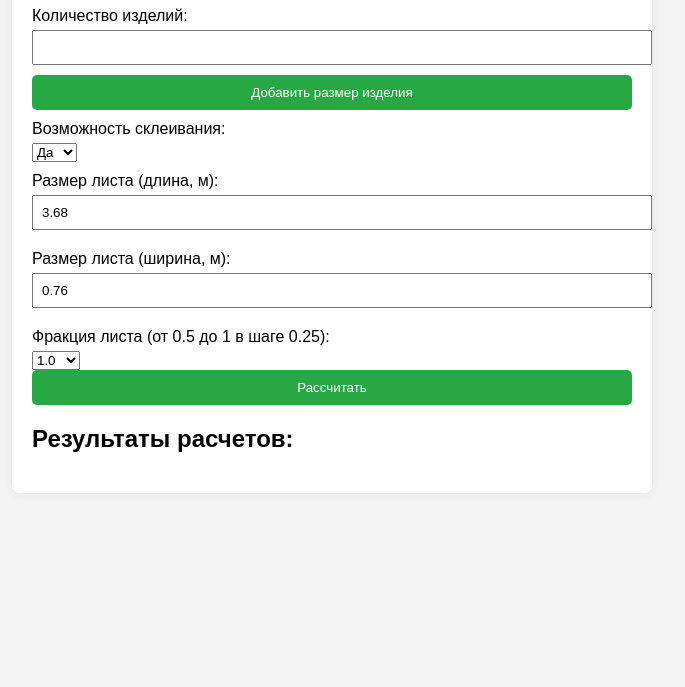
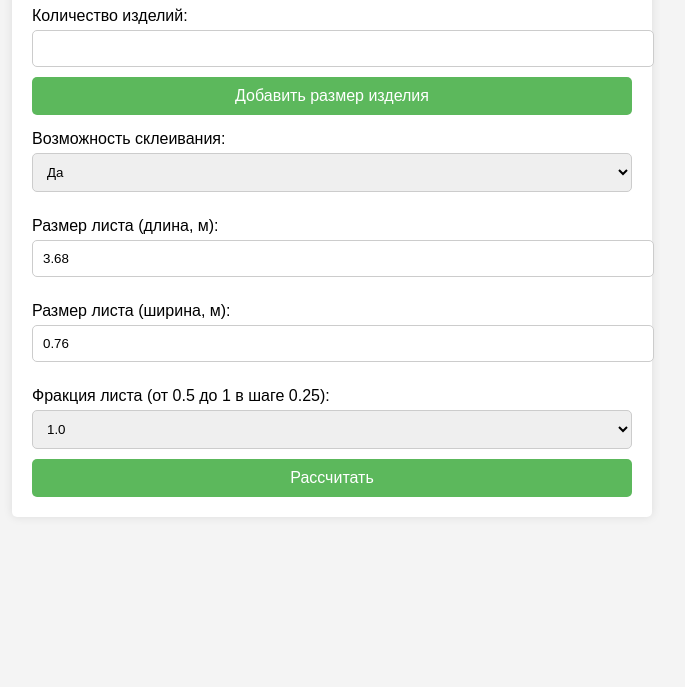
Before and after one commit to Alexei-rzn/Logic, a plain HTML site: page index.html in a window 1280 px wide. Shown: the part 113-800 px from the top of the page, without its empty margins (308-993 px from the left). Drawn offline with Linux system fonts and the light colour scheme.

Commit message:
Update style.css

```diff
--- a/style.css
+++ b/style.css
@@ -8,10 +8,10 @@ body {
 .container {
     max-width: 600px;
     margin: auto;
-    background: white;
+    background: #fff;
     padding: 20px;
-    border-radius: 8px;
-    box-shadow: 0 0 10px rgba(0,0,0,0.1);
+    border-radius: 5px;
+    box-shadow: 0 0 10px rgba(0, 0, 0, 0.1);
 }
 
 h1 {
@@ -20,30 +20,40 @@ h1 {
 
 label {
     display: block;
-    margin: 10px 0 5px;
+    margin: 15px 0 5px;
 }
 
-input[type="number"] {
+input, select {
     width: 100%;
-    padding: 8px;
+    padding: 10px;
     margin-bottom: 10px;
+    border: 1px solid #ccc;
+    border-radius: 5px;
 }
 
 button {
-    display: block;
     width: 100%;
     padding: 10px;
-    background: #28a745;
+    background-color: #5cb85c;
     color: white;
     border: none;
     border-radius: 5px;
+    font-size: 16px;
     cursor: pointer;
 }
 
 button:hover {
-    background: #218838;
+    background-color: #4cae4c;
 }
 
-#result {
+.results {
     margin-top: 20px;
 }
+
+.hidden {
+    display: none;
+}
+
+.sheet-detail {
+    margin: 10px 0;
+}
```
